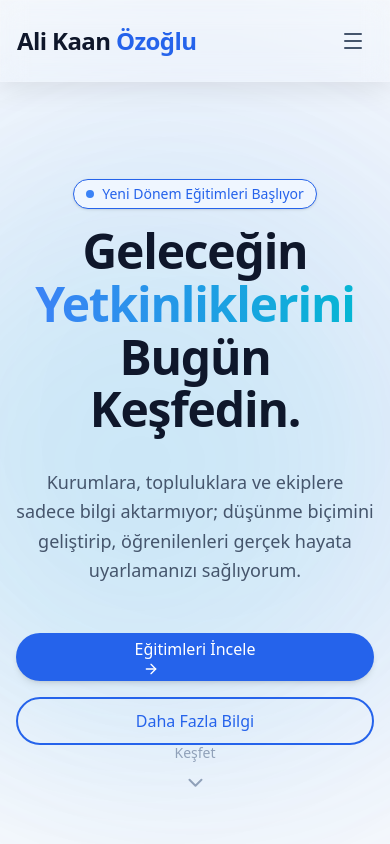
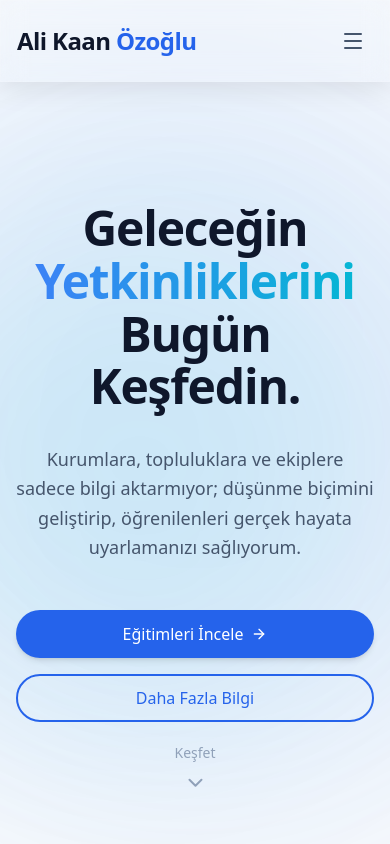
Before and after one commit to akaanozoglu/website, a Next.js app: page / in a window 390 px wide. Shown: the top 844 px of the page. Built offline with nearby package versions, Linux system fonts and the light colour scheme.

Commit message:
fix: Header, hero alignment and contact phone number added

```diff
--- a/src/components/Contact.tsx
+++ b/src/components/Contact.tsx
@@ -3,7 +3,7 @@
 import { useState } from "react";
 import { motion } from "framer-motion";
 import { Button } from "./ui/Button";
-import { Send, Mail, MapPin, CalendarDays, AlertCircle } from "lucide-react";
+import { Send, Mail, MapPin, CalendarDays, AlertCircle, Phone } from "lucide-react";
 
 export function Contact() {
     const [isSubmitting, setIsSubmitting] = useState(false);
@@ -92,13 +92,13 @@ export function Contact() {
 
                         <div className="flex items-start gap-4">
                             <div className="w-12 h-12 rounded-lg bg-slate-800/50 flex items-center justify-center text-primary-400 border border-slate-700/50">
-                                <CalendarDays size={24} />
+                                <Phone size={24} />
                             </div>
                             <div>
-                                <h4 className="text-lg font-bold mb-1">Toplantı Planlayın</h4>
-                                <p className="text-slate-400 mb-1">Eğitim ihtiyaçlarınızı 15 dakikalık kısa bir görüşmede değerlendirelim.</p>
-                                <a href="#" className="text-primary-400 hover:text-primary-300 font-medium transition-colors">
-                                    Takvimimi Gör &rarr;
+                                <h4 className="text-lg font-bold mb-1">Telefon ile Ulaşın</h4>
+                                <p className="text-slate-400 mb-1">Eğitim ihtiyaçlarınızı doğrudan değerlendirelim.</p>
+                                <a href="tel:+905340312088" className="text-primary-400 hover:text-primary-300 font-medium transition-colors">
+                                    +90 534 031 20 88
                                 </a>
                             </div>
                         </div>
--- a/src/components/Hero.tsx
+++ b/src/components/Hero.tsx
@@ -13,16 +13,6 @@ export function Hero() {
 
             <div className="container px-4 md:px-6 relative z-10 mx-auto max-w-5xl">
                 <div className="flex flex-col items-center text-center space-y-8">
-
-                    <motion.div
-                        initial={{ opacity: 0, y: 20 }}
-                        animate={{ opacity: 1, y: 0 }}
-                        transition={{ duration: 0.5 }}
-                        className="inline-flex items-center rounded-full border border-primary-200 dark:border-primary-800 bg-primary-50 dark:bg-primary-900/30 px-3 py-1 text-sm font-medium text-primary-600 dark:text-primary-400 mb-4 shadow-sm"
-                    >
-                        <span className="flex h-2 w-2 rounded-full bg-primary-500 mr-2" />
-                        Yeni Dönem Eğitimleri Başlıyor
-                    </motion.div>
 
                     <motion.h1
                         initial={{ opacity: 0, y: 20 }}
@@ -50,13 +40,13 @@ export function Hero() {
                         className="flex flex-col sm:flex-row gap-4 w-full sm:w-auto mt-4"
                     >
                         <Button size="lg" className="group" asChild>
-                            <a href="#services">
+                            <a href="#services" className="flex items-center justify-center">
                                 Eğitimleri İncele
                                 <ArrowRight className="ml-2 h-4 w-4 group-hover:translate-x-1 transition-transform" />
                             </a>
                         </Button>
                         <Button variant="outline" size="lg" asChild>
-                            <a href="#about">
+                            <a href="#about" className="flex items-center justify-center">
                                 Daha Fazla Bilgi
                             </a>
                         </Button>
```
